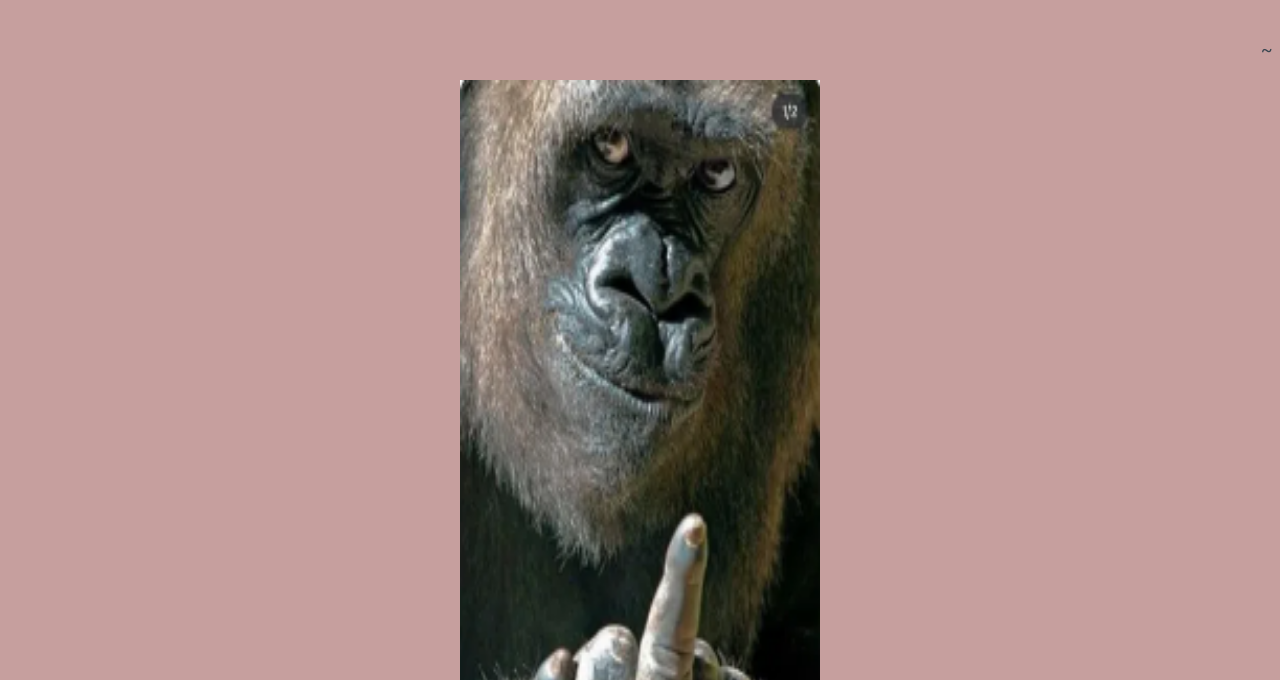
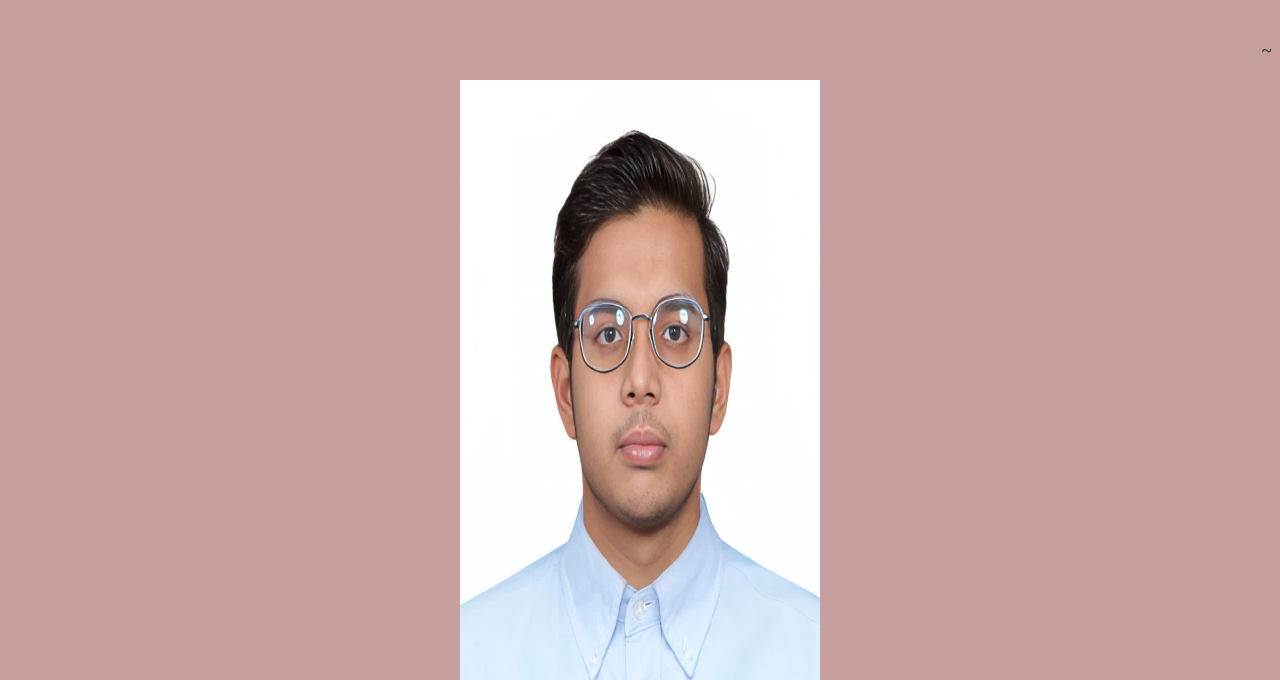
Before and after one commit to khanuzair-f15/RESUME, a plain HTML site: page index.html in a window 1280 px wide. Shown: the part 120-800 px from the top of the page. Drawn offline with Linux system fonts and the light colour scheme.

Commit message:
Update index.html

```diff
--- a/index.html
+++ b/index.html
@@ -5,7 +5,7 @@
 <h1 style="color:#36454F;text-align:center;font-size:400%">.....~~~~I am  Khan Uzair ~~~~.....</h1>
 <h3 style="color:#36454F;text-align:right;"><i>~</i></h3>
 <div style="text-align:center;">
-<img  src="Images/Screenshot 2025-09-25 101959.png" alt="W3Schools.com" width="360" height="640">
+<img  src="Images/PHOTO.jpg" alt="W3Schools.com" width="360" height="640">
 </div>
 
 <hr>
```
